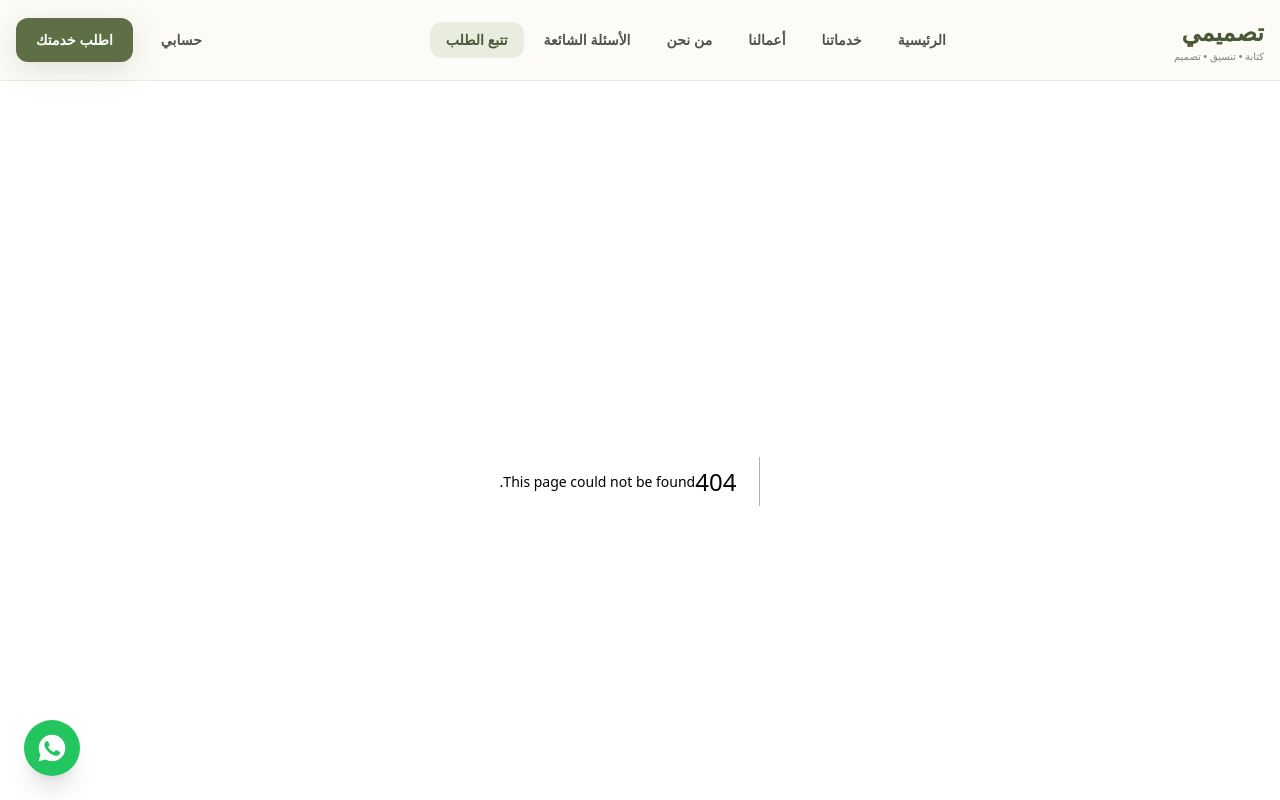
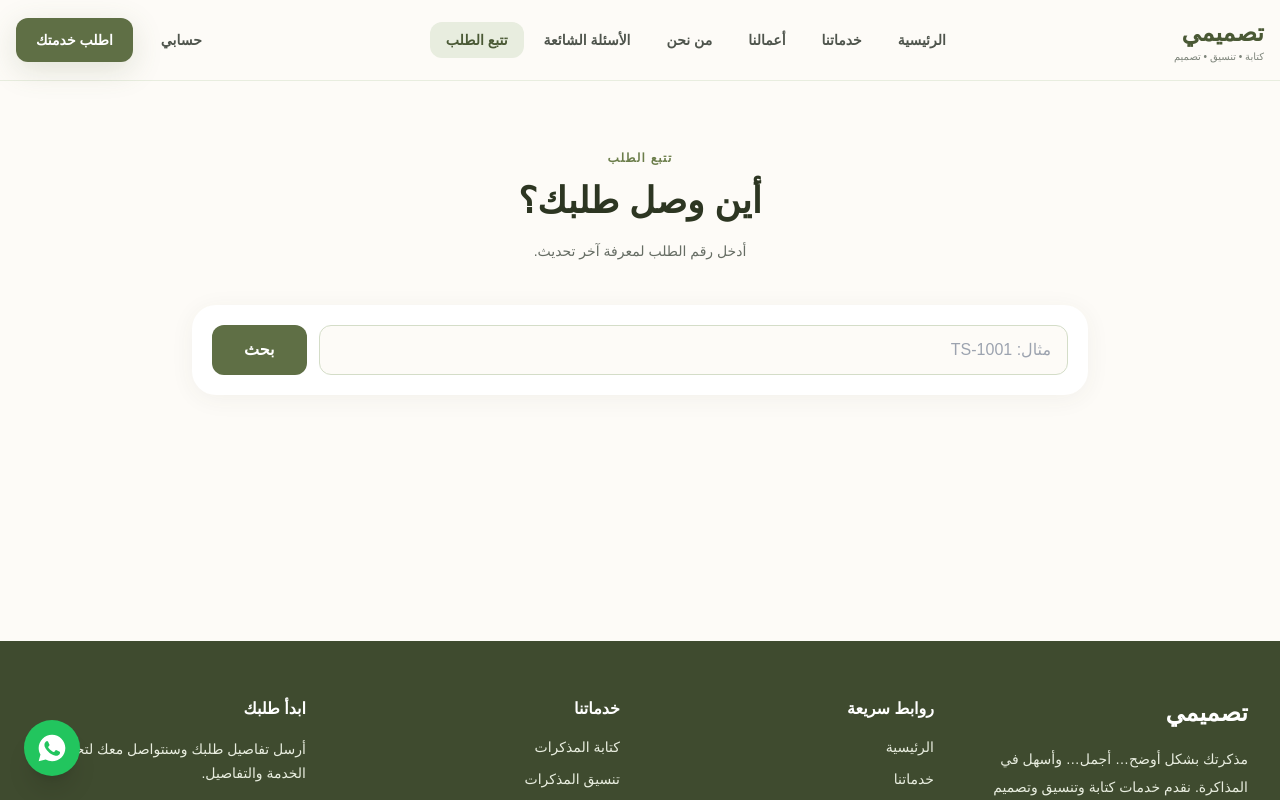
Before and after one commit to Mohamedwalied55/tasmimi, a Next.js app: page /track-order in a window 1280 px wide. Before the commit this address had no page. Shown: the top 800 px of the page. Built offline with nearby package versions, Linux system fonts and the light colour scheme.

Commit message:
Create page.tsx

```diff
--- /dev/null
+++ b/src/app/track-order/page.tsx
@@ -0,0 +1,134 @@
+"use client";
+
+import { useState } from "react";
+
+const steps = [
+  "طلب جديد",
+  "تم استلام الملفات",
+  "جاري التنفيذ",
+  "قيد المراجعة",
+  "جاهز للتسليم",
+];
+
+export default function TrackOrderPage() {
+  const [orderId, setOrderId] = useState("");
+  const [searched, setSearched] = useState(false);
+
+  return (
+    <main className="min-h-[70vh] bg-cream-100 px-4 py-16">
+      <div className="mx-auto max-w-4xl">
+
+        <div className="text-center">
+          <span className="text-xs font-black tracking-widest text-olive-500">
+            تتبع الطلب
+          </span>
+
+          <h1 className="mt-3 text-4xl font-black text-olive-900">
+            أين وصل طلبك؟
+          </h1>
+
+          <p className="mt-4 text-sm leading-7 text-warmGray-600">
+            أدخل رقم الطلب لمعرفة آخر تحديث.
+          </p>
+        </div>
+
+        <form
+          onSubmit={(e) => {
+            e.preventDefault();
+
+            if (orderId.trim()) {
+              setSearched(true);
+            }
+          }}
+          className="mt-10 flex flex-col gap-3 rounded-3xl bg-white p-5 shadow-card sm:flex-row"
+        >
+          <input
+            value={orderId}
+            onChange={(e) => setOrderId(e.target.value)}
+            placeholder="مثال: TS-1001"
+            className="flex-1 rounded-xl border border-olive-200 bg-cream-100 px-4 py-3 outline-none focus:border-olive-500"
+          />
+
+          <button
+            type="submit"
+            className="rounded-xl bg-olive-600 px-8 py-3 font-bold text-white hover:bg-olive-700"
+          >
+            بحث
+          </button>
+        </form>
+
+        {searched && (
+          <section className="mt-6 rounded-3xl bg-white p-6 shadow-card sm:p-8">
+
+            <div className="flex flex-col justify-between gap-4 border-b border-olive-100 pb-6 sm:flex-row">
+              <div>
+                <span className="text-xs text-warmGray-500">
+                  رقم الطلب
+                </span>
+
+                <h2 className="mt-1 text-xl font-black text-olive-800">
+                  {orderId}
+                </h2>
+              </div>
+
+              <span className="h-fit rounded-full bg-olive-100 px-4 py-2 text-xs font-bold text-olive-700">
+                جاري التنفيذ
+              </span>
+            </div>
+
+            <div className="mt-8">
+              <h3 className="font-black text-olive-800">
+                مراحل الطلب
+              </h3>
+
+              <div className="mt-6 space-y-4">
+                {steps.map((step, index) => {
+                  const done = index <= 2;
+
+                  return (
+                    <div
+                      key={step}
+                      className="flex items-center gap-4"
+                    >
+                      <div
+                        className={`flex h-9 w-9 shrink-0 items-center justify-center rounded-full text-xs font-black ${
+                          done
+                            ? "bg-olive-600 text-white"
+                            : "bg-olive-100 text-olive-500"
+                        }`}
+                      >
+                        {done ? "✓" : index + 1}
+                      </div>
+
+                      <div
+                        className={`text-sm font-bold ${
+                          done
+                            ? "text-olive-800"
+                            : "text-warmGray-400"
+                        }`}
+                      >
+                        {step}
+                      </div>
+                    </div>
+                  );
+                })}
+              </div>
+            </div>
+
+            <div className="mt-8 rounded-2xl bg-olive-50 p-5">
+              <p className="text-xs font-bold text-olive-700">
+                آخر تحديث
+              </p>
+
+              <p className="mt-2 text-sm leading-7 text-warmGray-700">
+                جاري العمل على طلبك وسيتم تحديث الحالة من لوحة الإدارة.
+              </p>
+            </div>
+
+          </section>
+        )}
+
+      </div>
+    </main>
+  );
+}
```
